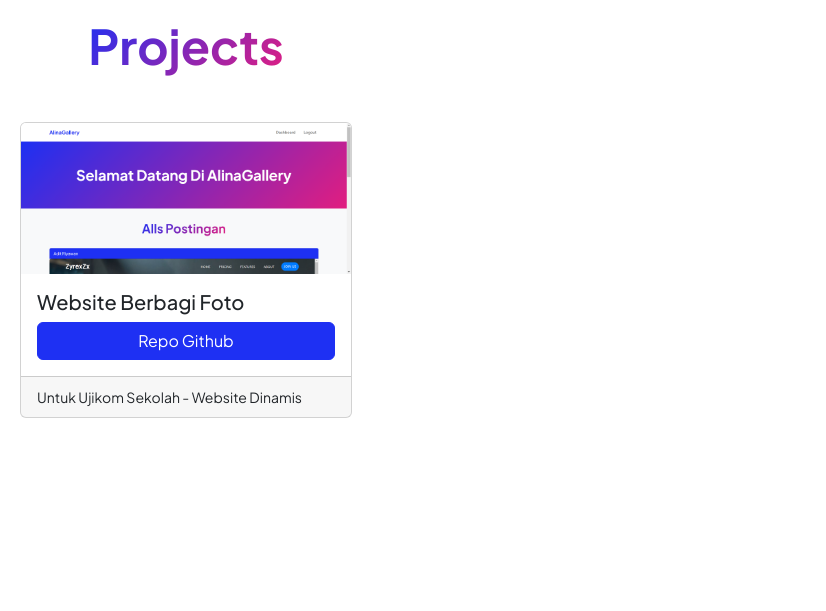
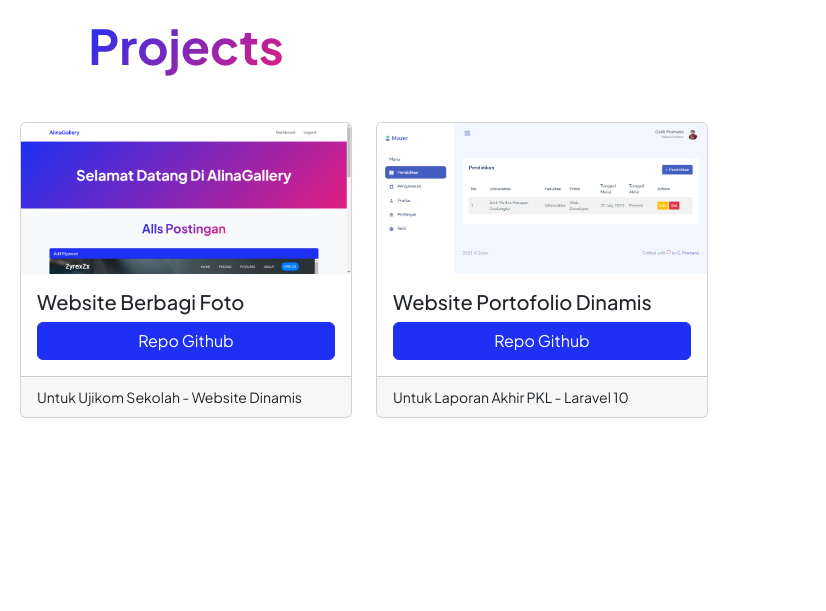
Before and after one commit to GalihPrmn/GalihPrmn.github.io, a plain HTML site: page index.html in a window 1280 px wide. Shown: the part 3240-3851 px from the top of the page, 454-1280 px from the left. Drawn offline with nearby package versions, Linux system fonts and the light colour scheme.

Commit message:
Menambahkan Project 'Website Portofolio Dinamis' - Laravel 10

```diff
--- a/index.html
+++ b/index.html
@@ -584,6 +584,7 @@
                                 </div>
                             </div>
                         </div>
+
                         <div class="col">
                             <div class="card">
                                 <img src="assets/WebGallery.png" class="card-img-top" alt="...">
@@ -595,6 +596,21 @@
                                 </div>
                                 <div class="card-footer">
                                     <small class="text-body-secondary">Untuk Ujikom Sekolah - Website Dinamis</small>
+                                </div>
+                            </div>
+                        </div>
+
+                        <div class="col">
+                            <div class="card">
+                                <img src="assets/AdminPendidikan.png" class="card-img-top" alt="...">
+                                <div class="card-body">
+                                    <h5 class="card-title">Website Portofolio Dinamis</h5>
+                                    <div class="d-grid gap-2">
+                                        <a href="https://github.com/GalihPrmn/web-portofolio-laravel-10" target="_blank" class="btn btn-primary">Repo Github</a>
+                                    </div>
+                                </div>
+                                <div class="card-footer">
+                                    <small class="text-body-secondary">Untuk Laporan Akhir PKL  - Laravel 10 </small>
                                 </div>
                             </div>
                         </div>
```
Also changed, not shown: assets/AdminPendidikan.png (added).
